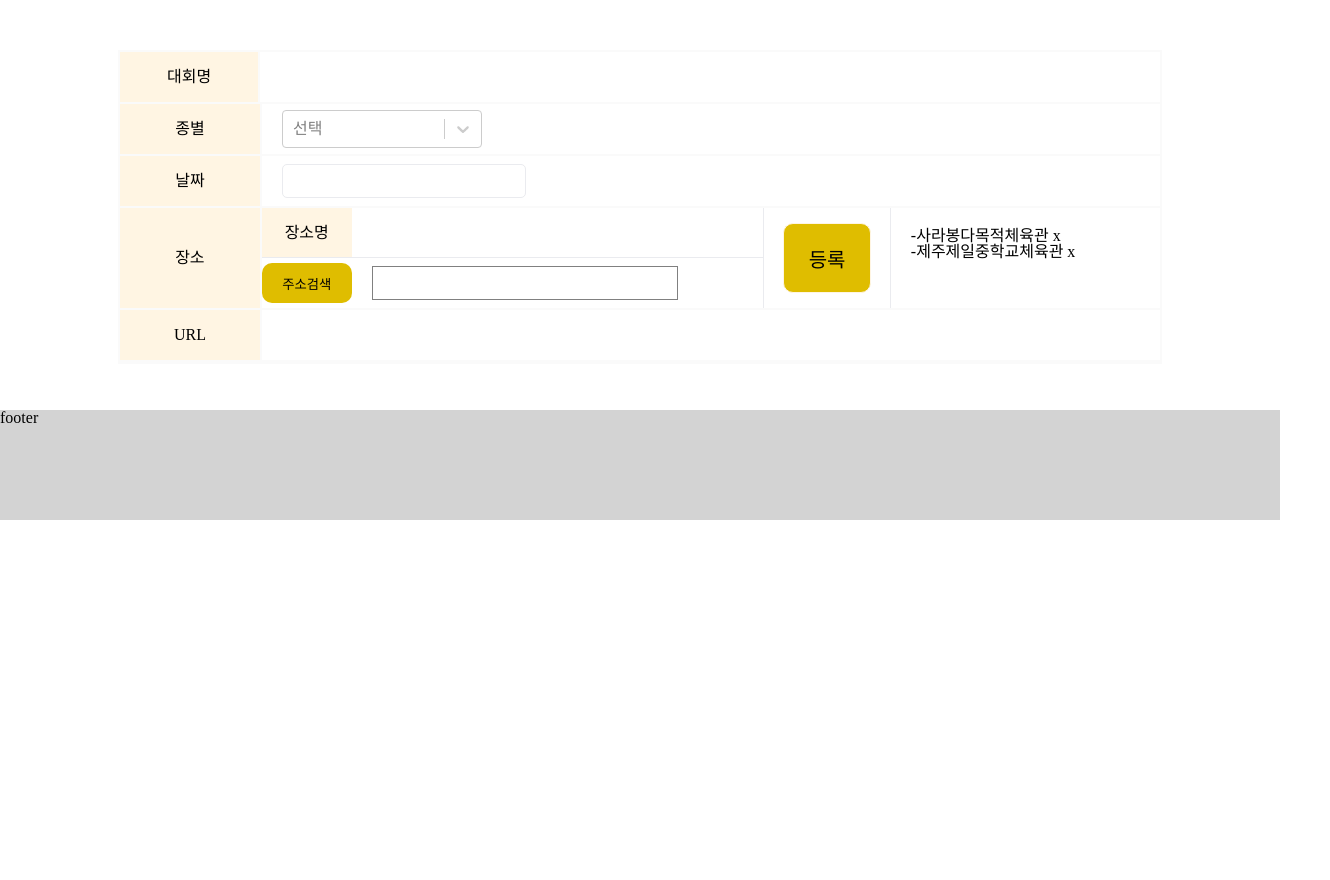
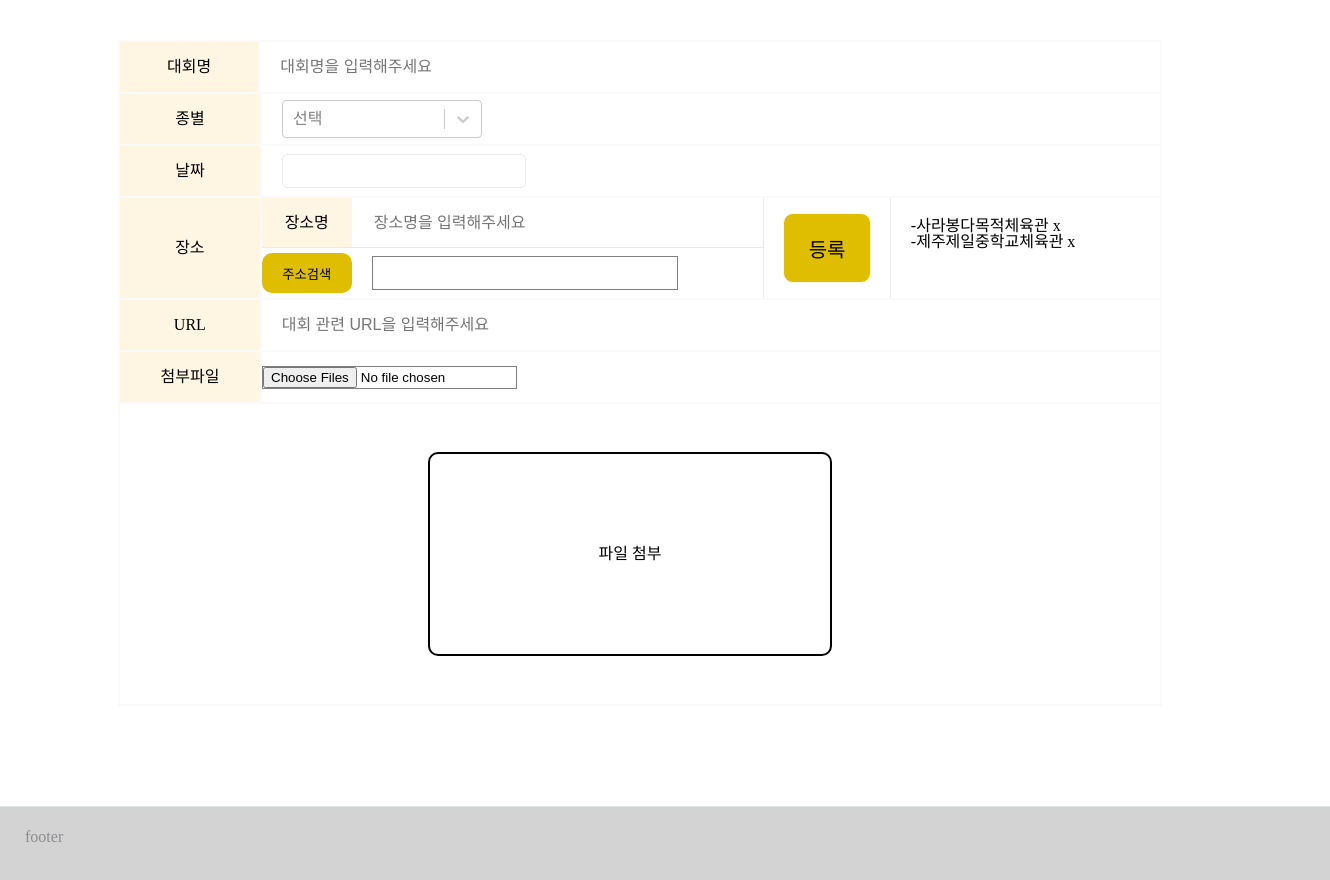
Before and after one commit to JBA-jeju-basketball-association/JBA-FE, a React (Create React App) app: page /add-competition in a window 1280 px wide. Shown: the part 280-1160 px from the top of the page, 1330 px wide, since content can reach past the window. Before the commit the page ends 800 px from the top, so only its background shows below. Built offline with nearby package versions, Linux system fonts and the light colour scheme.

Commit message:
#12 feat: 첨부파일(drag & drop) UI 구현

```diff
--- a/src/app/App.tsx
+++ b/src/app/App.tsx
@@ -6,7 +6,7 @@ import AddCompetitionPage from "../pages/competitionPages/ui/addCompetitionPage/
 function App() {
   return (
       <div className="App">
-        <div style={{width:"100%", height:"190px", backgroundColor:"lightgray"}}>nav</div>
+        <header>nav</header>
         <Routes>
           <Route path="main" element={<div>main</div>} />
           {/*컴포넌트 테스트를 위한 임시 path */}
@@ -18,7 +18,7 @@ function App() {
           } />
             <Route path="/add-competition" element={<AddCompetitionPage />} />
         </Routes>
-        <div style={{width:"100%", height:"110px", backgroundColor:"lightgray", position:"absolute", bottom: 0}}>footer</div>
+        <footer >footer</footer>
       </div>
   );
 }
--- a/src/entities/competition/ui/PlaceArea.tsx
+++ b/src/entities/competition/ui/PlaceArea.tsx
@@ -16,7 +16,10 @@ const PlaceArea = () => {
                         <div className={style.placeNameAreaLabel}>
                             <p>장소명</p>
                         </div>
-                        <input type="text" onChange={(e) => setPlaceName(e.target.value)}/>
+                        <input type="text"
+                               onChange={(e) => setPlaceName(e.target.value)}
+                               placeholder="장소명을 입력해주세요"
+                        />
                     </div>
                     <div className={style.searchPlaceArea}>
                         <button>주소검색</button>
--- /dev/null
+++ b/src/features/competition/ui/addFiles/AddFiles.module.css
@@ -0,0 +1,57 @@
+.AddFiles {
+    width: 100%;
+    height: 300px;
+    display: flex;
+    justify-content: center;
+    align-items: center;
+}
+
+.AddFilesDragging {
+    width: 400px;
+    height: 200px;
+    display: flex;
+    flex-direction: column;
+    justify-content: center;
+    align-items: center;
+    border: 2px solid black;
+    border-radius: 10px;
+    cursor: pointer;
+    transition: 0.12s ease-in;
+    background-color: black;
+    color: white;
+}
+
+.AddFilesNormal {
+    width: 400px;
+    height: 200px;
+    display: flex;
+    flex-direction: column;
+    justify-content: center;
+    align-items: center;
+    border: 2px solid black;
+    border-radius: 10px;
+    cursor: pointer;
+    transition: 0.12s ease-in;
+}
+
+.Files {
+    margin-left: 20px;
+}
+
+.File {
+    width: 500px;
+    padding: 8px;
+    border: 1px solid black;
+    margin-bottom: 10px;
+    display: flex;
+    justify-content: space-between;
+    font-size: 12px;
+}
+
+.FilesFilter {
+    cursor: pointer;
+}
+
+.FilesFilter:hover {
+    opacity: 0.7;
+}
--- /dev/null
+++ b/src/features/competition/ui/addFiles/AddFiles.tsx
@@ -0,0 +1,150 @@
+import React, {ChangeEvent, useCallback, useEffect, useRef, useState} from 'react';
+import style from "./AddFiles.module.css";
+
+type IFileTypes = {
+    id: number;
+    object: File;
+}
+
+const AddFiles = () => {
+    const [files, setFiles] = useState<IFileTypes[]>([]);
+    const [isDragging, setIsDragging] = useState<boolean>(false);
+    // 각 선택했던 파일들의 고유값 id
+    const fileId = useRef<number>(0);
+    //드래그 이벤트를 감지하는 ref 참조변수 (label 태그에 들어갈 예정)
+    const dragRef = useRef<HTMLLabelElement | null>(null);
+
+    const onChangeFiles = useCallback((e:ChangeEvent<HTMLInputElement> | any):void => {
+        let selectFiles: File[] = [];
+        let tempFiles: IFileTypes[] = files;
+        console.log("event" ,e)
+        //드래그 했을 때와 안했을 때 가리키는 파일 배열을 다르게 해줍니다.
+        if (e.type === "drop") { // 드래그 했을 때
+            selectFiles = e.dataTransfer.files;
+        }else { // 파일 첨부 버튼을 눌러서 이미지를 선택했을 때
+            selectFiles = e.target.files;
+
+        }
+
+        for (const file of selectFiles) { // 스프레드 연산자를 이용하여 기존에 있던 파일들을 복사하고, 선택했던 파일들을 append 해준다.
+            tempFiles = [...tempFiles,
+                {
+                    id: fileId.current++, // fileId의 값을 1씩 늘려주면서 각 파일의 고유값으로 사용합니다.
+                    object: file // object 객체안에 선택했던 파일들의 정보가 담겨있습니다.
+                }
+            ];
+        }
+        setFiles(tempFiles);
+    }, [files]); // 위에서 선언했던 files state 배열을 deps에 넣어줍니다.*/
+
+    const handleFilterFile = useCallback((id: number): void => {
+        // 매개변수로 받은 id와 일치하지 않는지에 따라서 filter 해줍니다.
+        setFiles(files.filter((file: IFileTypes) => file.id !== id));
+    }, [files]);
+
+    const handleDragIn = useCallback((e: DragEvent): void => {
+        e.preventDefault();
+        e.stopPropagation();
+    }, []);
+
+    const handleDragOut = useCallback((e: DragEvent): void => {
+        e.preventDefault();
+        e.stopPropagation();
+
+        setIsDragging(false);
+    }, []);
+
+    const handleDragOver = useCallback((e: DragEvent): void => {
+        e.preventDefault();
+        e.stopPropagation();
+
+        if (e.dataTransfer!.files) {
+            setIsDragging(true);
+        }
+    }, []);
+
+    const handleDrop = useCallback(
+        (e: DragEvent): void => {
+            e.preventDefault();
+            e.stopPropagation();
+
+            onChangeFiles(e);
+            setIsDragging(false);
+        },
+        [onChangeFiles]
+    );
+
+    const initDragEvents = useCallback((): void => {
+        // 앞서 말했던 4개의 이벤트에 Listener를 등록합니다. (마운트 될때)
+
+        if (dragRef.current !== null) {
+            dragRef.current.addEventListener("dragenter", handleDragIn);
+            dragRef.current.addEventListener("dragleave", handleDragOut);
+            dragRef.current.addEventListener("dragover", handleDragOver);
+            dragRef.current.addEventListener("drop", handleDrop);
+        }
+    }, [handleDragIn, handleDragOut, handleDragOver, handleDrop]);
+
+    const resetDragEvents = useCallback((): void => {
+        // 앞서 말했던 4개의 이벤트에 Listener를 삭제합니다. (언마운트 될때)
+
+        if (dragRef.current !== null) {
+            dragRef.current.removeEventListener("dragenter", handleDragIn);
+            dragRef.current.removeEventListener("dragleave", handleDragOut);
+            dragRef.current.removeEventListener("dragover", handleDragOver);
+            dragRef.current.removeEventListener("drop", handleDrop);
+        }
+    }, [handleDragIn, handleDragOut, handleDragOver, handleDrop]);
+
+
+    useEffect(() => {
+        initDragEvents();
+        return () => resetDragEvents();
+    }, [initDragEvents, resetDragEvents]);
+
+
+
+    return (
+        <div className={style.AddFiles}>
+            <input
+                type="file"
+                id="fileUpload"
+                style={{display: "none"}}
+                multiple
+                onChange={(e)=>onChangeFiles(e)}
+            />
+
+            <label
+                className={isDragging ? style.AddFilesDragging : style.AddFilesNormal}
+                htmlFor="fileUpload"
+                ref={dragRef}
+            >
+                <div>파일 첨부</div>
+            </label>
+            <div className={style.Files}>
+                {files.length > 0 &&
+                    files.map((file: IFileTypes) => {
+                        const {
+                            id,
+                            object: {name}
+                        } = file;
+
+                        return (
+                            <div key={id} className={style.File}>
+                                <div>{name}</div>
+                                <div
+                                    className={style.FilesFilter}
+                                    onClick={()=> handleFilterFile(id)}
+                                >
+                                    X
+                                </div>
+                            </div>
+                        );
+                    })}
+            </div>
+        </div>
+
+    );
+};
+
+export default AddFiles;
--- a/src/pages/competitionPages/ui/addCompetitionPage/AddCompetitionPage.module.css
+++ b/src/pages/competitionPages/ui/addCompetitionPage/AddCompetitionPage.module.css
@@ -5,7 +5,10 @@
     flex-direction: column;
     align-items: center;
     width: 100%;
-    height: 100px;
+    min-height: 100%;
+    height: auto;
+    padding-top: 180px;
+    padding-bottom: 100px;
 }
 
 .container {
@@ -48,3 +51,11 @@
     min-width: 200px;
     margin-left: 20px;
 }
+
+.urlInput {
+    border: none;
+    width: 900px;
+    padding: 0 20px 0 20px;
+    box-sizing: border-box;
+    font-size: 16px;
+}
--- a/src/pages/competitionPages/ui/addCompetitionPage/AddCompetitionPage.tsx
+++ b/src/pages/competitionPages/ui/addCompetitionPage/AddCompetitionPage.tsx
@@ -6,11 +6,8 @@ import AddCompetitionLabel from "../../../../shared/ui/addCompetitionLabel/AddCo
 import Select from "react-select";
 import makeAnimated from "react-select/animated";
 import CustomDatePicker from "../../../../shared/ui/datepicker/CustomDatePicker";
-import CustomDaumPostcode from "../../../../shared/ui/daumPostcode/CustomDaumPostcode";
-import Modal from "react-modal";
-import DaumPostcode from "react-daum-postcode";
 import PlaceArea from "../../../../entities/competition/ui/PlaceArea";
-import AddCompetitionLabel2 from "../../../../shared/ui/addCompetitionLabel/AddCompetitionLabel2";
+import AddFiles from "../../../../features/competition/ui/addFiles/AddFiles";
 
 const AddCompetitionPage:React.FC = () => {
     const [title, setTitle] = useState<string>("")
@@ -75,14 +72,16 @@ const AddCompetitionPage:React.FC = () => {
             <PageTitle pageName="대회등록"/>
             <form className={style.container} onSubmit={(event)=>formSubmitHandler(event)}>
                 <div className={style.inputArea}>
-                    <AddCompetitionLabel label={"대회명"}/>
+                    <AddCompetitionLabel label={"대회명"} height={"normal"}/>
                     <input onChange={(e: React.ChangeEvent<HTMLInputElement>) => addTitle(e)}
                            type={"text"}
-                           className={style.titleInput}/>
+                           className={style.titleInput}
+                           placeholder="대회명을 입력해주세요"
+                    />
 
                 </div>
                 <div className={style.inputArea}>
-                    <AddCompetitionLabel label={"종별"}/>
+                    <AddCompetitionLabel label={"종별"} height={"normal"}/>
                     <Select
                         components={makeAnimated()}
                         options={options}
@@ -93,17 +92,26 @@ const AddCompetitionPage:React.FC = () => {
                     />
                 </div>
                 <div className={style.inputArea}>
-                    <AddCompetitionLabel label={"날짜"}/>
+                    <AddCompetitionLabel label={"날짜"} height={"normal"}/>
                     <CustomDatePicker startDate={startDate} setStartDate={setStartDate} endDate={endDate}
                                       setEndDate={setEndDate}/>
                 </div>
                 <div className={style.inputArea2}>
-                    <AddCompetitionLabel2 label={"장소"}/>
+                    <AddCompetitionLabel label={"장소"} height={"double"}/>
                     <PlaceArea />
                 </div>
                 <div className={style.inputArea}>
-                    <AddCompetitionLabel label={"URL"} />
+                    <AddCompetitionLabel label={"URL"}  height={"normal"}/>
+                    <input type="text"
+                           placeholder="대회 관련 URL을 입력해주세요"
+                           className={style.urlInput}
+                    />
                 </div>
+                <div className={style.inputArea}>
+                    <AddCompetitionLabel label={"첨부파일"}  height={"normal"}/>
+                    <input type="file" multiple/>
+                </div>
+                <AddFiles />
             </form>
         </div>
     );
--- a/src/shared/base.css
+++ b/src/shared/base.css
@@ -62,3 +62,26 @@ input {
     /* input의 테두리를 연하게 바꿈 */
     border: 1px solid gray;
     }
+
+header {
+	width: 100%;
+	height: 180px;
+	position: fixed;
+	top: 0;
+	z-index: 9;
+	background-color: lightgray;
+}
+
+
+footer {
+	/* footer를 aside위에 올리기 위해 사용(부유객체) */
+
+	position: absolute;
+	height: 110px;
+	width: 100%;
+	padding: 0 25px;
+	line-height: 60px;
+	color: #8a8c8f;
+	border-top: 1px solid #dee5e7;
+	background-color: lightgray;
+}
--- a/src/shared/ui/addCompetitionLabel/AddCompetitionLabel.module.css
+++ b/src/shared/ui/addCompetitionLabel/AddCompetitionLabel.module.css
@@ -1,14 +1,22 @@
 
 .AddCompetitionLabel {
     width: 140px;
-    height: 100%;
+    height: 50px;
     background-color: var(--color-beige);
     display: flex;
     justify-content: center;
     align-items: center;
     border-right: 2px solid var(--color-border);
+    font-size: 16px;
 }
 
-.AddCompetitionLabel label {
+.AddCompetitionLabelDouble {
+    width: 140px;
+    height: 100px;
+    background-color: var(--color-beige);
+    display: flex;
+    justify-content: center;
+    align-items: center;
+    border-right: 2px solid var(--color-border);
     font-size: 16px;
 }
--- a/src/shared/ui/addCompetitionLabel/AddCompetitionLabel.tsx
+++ b/src/shared/ui/addCompetitionLabel/AddCompetitionLabel.tsx
@@ -3,14 +3,14 @@ import style from "./AddCompetitionLabel.module.css"
 
 type Props = {
     label: string;
+    height: string;
 }
-const AddCompetitionLabel = ({label}:Props) => {
+const AddCompetitionLabel = ({label, height}:Props) => {
+
     return (
-        <div className={style.AddCompetitionLabel}>
-            <label >
+        <label className={height === "normal" ? style.AddCompetitionLabel : style.AddCompetitionLabelDouble}>
                 {label}
-            </label>
-        </div>
+        </label>
 
     );
 };
--- a/src/shared/ui/addCompetitionLabel/AddCompetitionLabel2.module.css
+++ /dev/null
@@ -1,14 +0,0 @@
-
-.AddCompetitionLabel {
-    width: 140px;
-    height: 100%;
-    background-color: var(--color-beige);
-    display: flex;
-    justify-content: center;
-    align-items: center;
-    border-right: 2px solid var(--color-border);
-}
-
-.AddCompetitionLabel label {
-    font-size: 16px;
-}
--- a/src/shared/ui/addCompetitionLabel/AddCompetitionLabel2.tsx
+++ /dev/null
@@ -1,18 +0,0 @@
-import React from 'react';
-import style from "./AddCompetitionLabel2.module.css"
-
-type Props = {
-    label: string;
-}
-const AddCompetitionLabel = ({label}:Props) => {
-    return (
-        <div className={style.AddCompetitionLabel}>
-            <label >
-                {label}
-            </label>
-        </div>
-
-    );
-};
-
-export default AddCompetitionLabel;
```
Also changed, not shown: src/entities/competition/ui/PlaceArea.module.css (line endings or trailing spaces), 1 other file (tests, documents, lock files or other folders).
